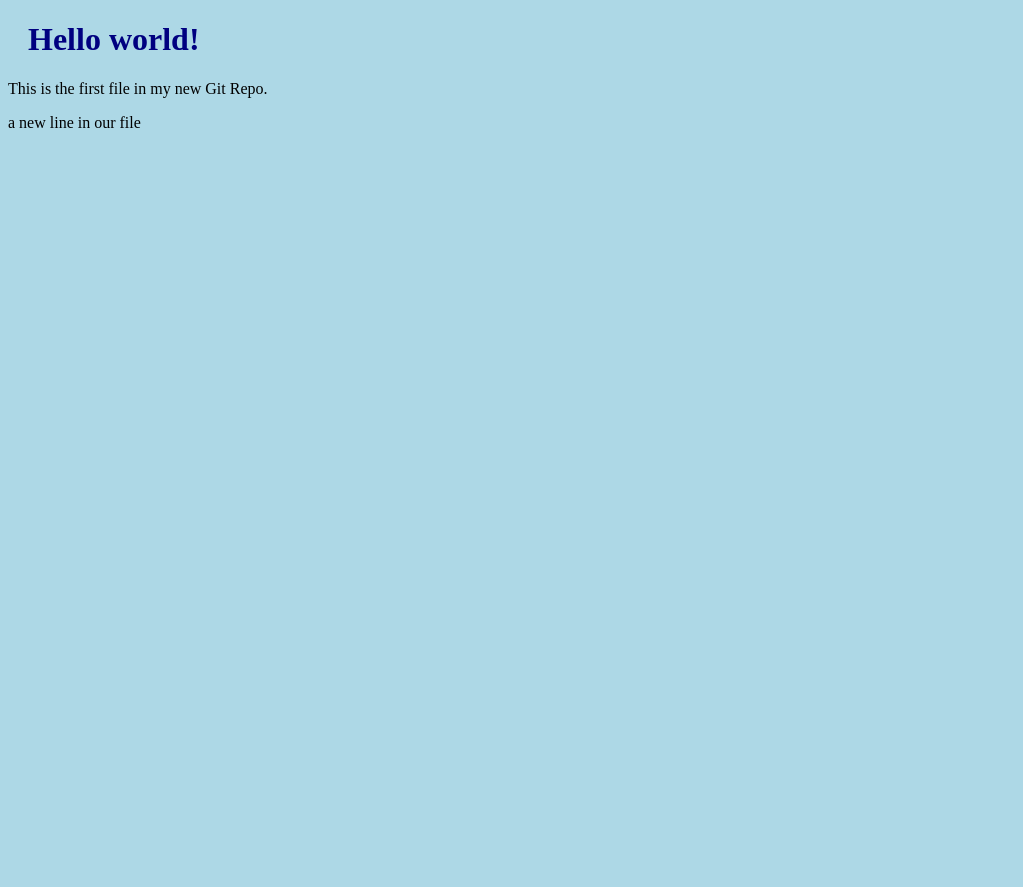
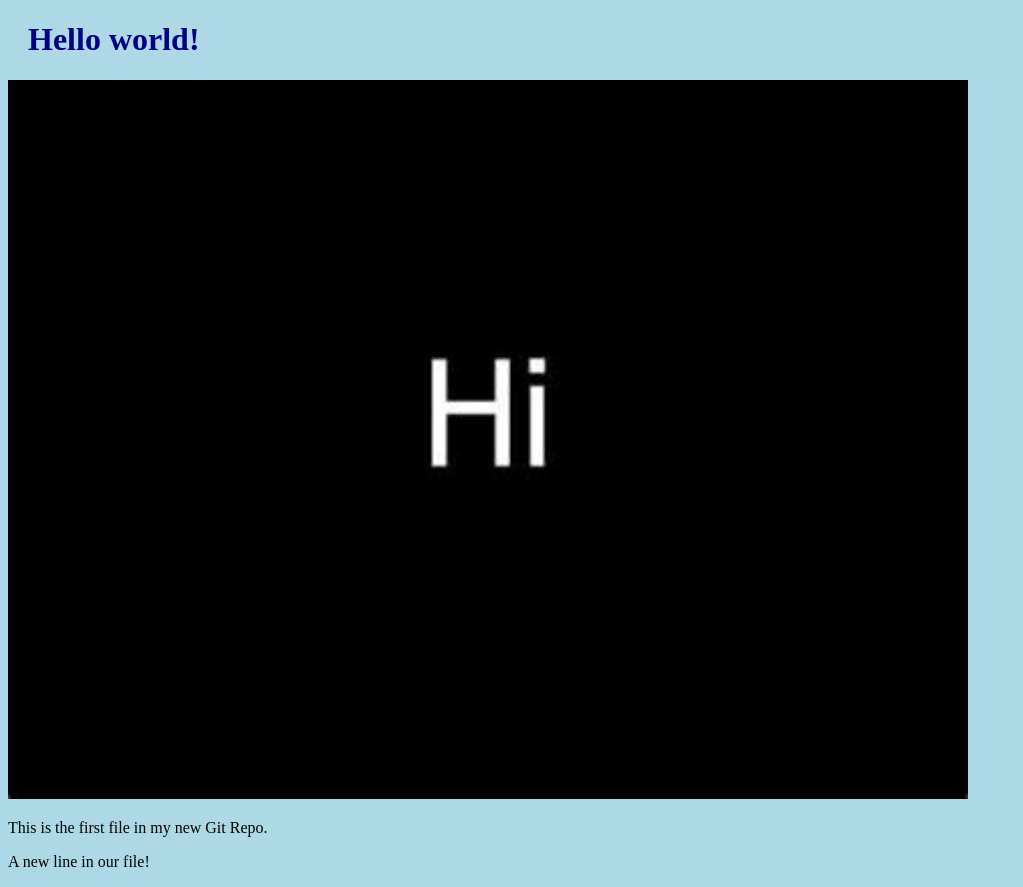
Before and after one commit to Loshanan/hello-world, a plain HTML site: page index.html in a window 1280 px wide. Shown: the whole page, without its empty margins (0-1023 px from the left). Before the commit the page ends 800 px from the top, so only its background shows below. Drawn offline with Linux system fonts and the light colour scheme.

Commit message:
Added image to Hello world

```diff
--- a/index.html
+++ b/index.html
@@ -7,8 +7,10 @@
 <body>
 
 <h1>Hello world!</h1>
+<div><img src="img_hello_world.jpg" alt="Hello World from Space"
+style="width:100%;max-width:960px"></div>
 <p>This is the first file in my new Git Repo.</p>
-<p> a new line in our file </p>
+<p>A new line in our file!</p>
 
 </body>
 </html>
```
Also changed, not shown: img_hello_world.jpg (added).
